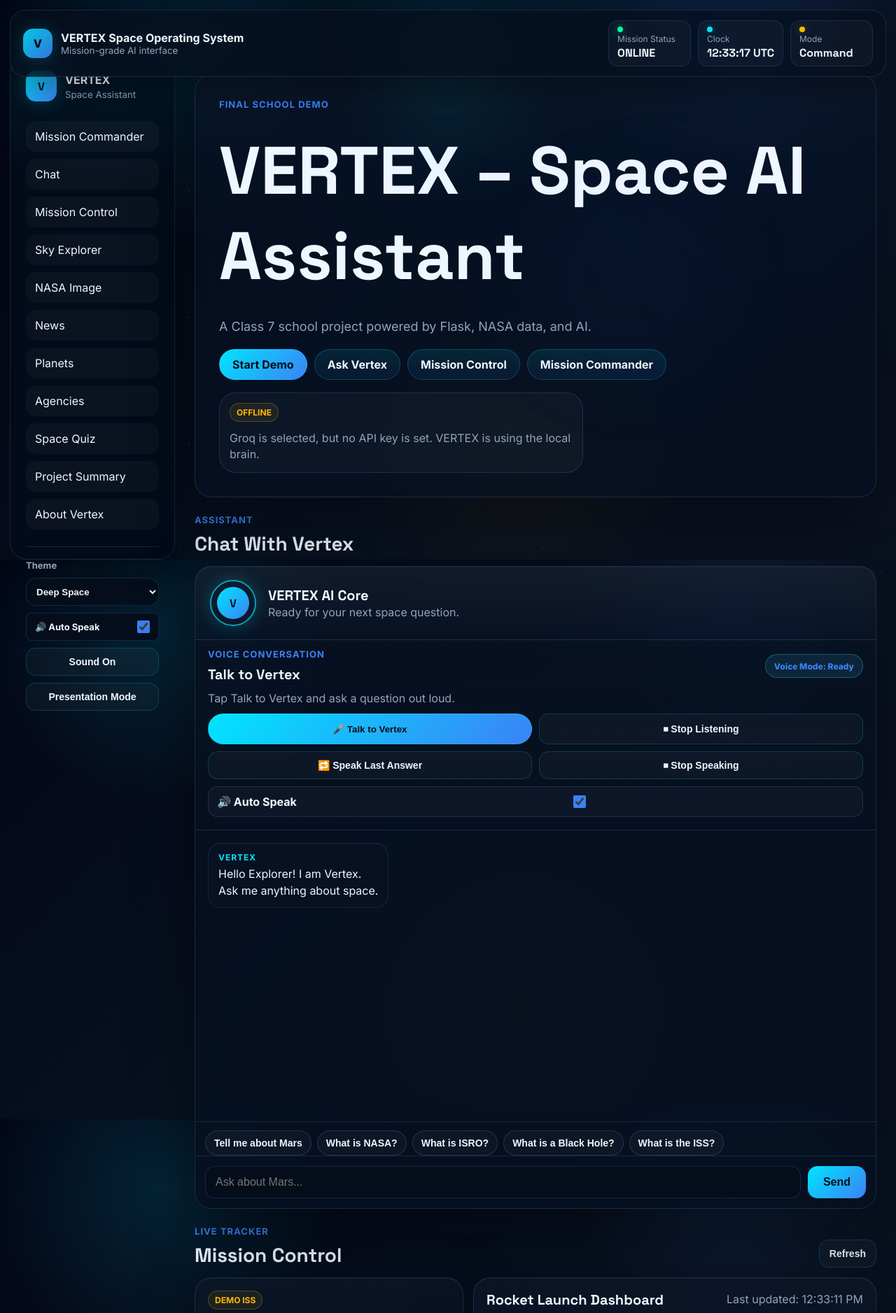
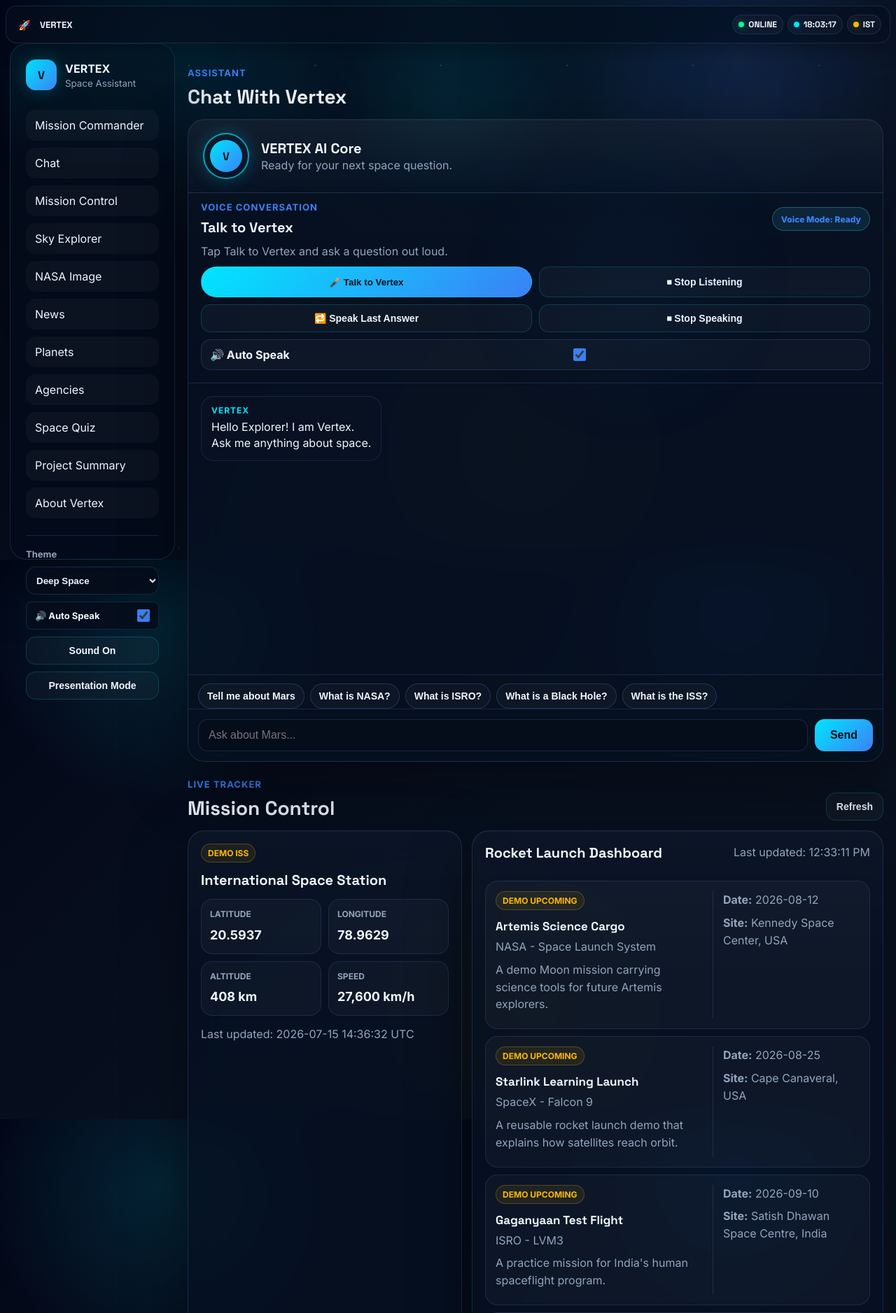
Before and after one commit to rounak-project/vertex-ai-chatbot, a Flask app: page / in a window 1280 px wide. Shown: the top 1877 px of the page at 70% size. Run offline with Flask 3, Linux system fonts and the light colour scheme; data that the repository does not hold is empty; some libraries are stand-ins or nearby versions.

Commit message:
Make application header compact

```diff
--- a/static/script.js
+++ b/static/script.js
@@ -176,7 +176,7 @@
       minute: "2-digit",
       second: "2-digit",
       hour12: false,
-      timeZoneName: "short"
+      timeZone: "Asia/Kolkata"
     });
   }
 
--- a/static/style.css
+++ b/static/style.css
@@ -208,13 +208,13 @@
   display: grid;
   grid-template-columns: 250px minmax(0, 1fr);
   min-height: 100vh;
-  padding-top: 78px;
+  padding-top: 62px;
 }
 
 .sidebar {
   position: sticky;
-  top: 78px;
-  height: calc(100vh - 78px);
+  top: 62px;
+  height: calc(100vh - 62px);
   margin: 0 0 0 14px;
   padding: 22px;
   border: 1px solid var(--line);
@@ -330,7 +330,7 @@
 
 .content {
   width: min(1180px, 100%);
-  padding: 28px;
+  padding: 10px 18px 20px;
 }
 
 .glass-panel {
@@ -350,47 +350,44 @@
 }
 
 .hero {
-  min-height: 260px;
-  display: grid;
-  align-content: center;
-  gap: 18px;
-  padding: 34px;
+  display: none;
 }
 
 .mission-header {
   position: fixed;
-  top: 14px;
-  left: 14px;
-  right: 14px;
+  top: 8px;
+  left: 8px;
+  right: 8px;
   z-index: 30;
   display: flex;
   align-items: center;
   justify-content: space-between;
-  gap: 20px;
-  padding: 14px 18px;
-  border-radius: 22px;
-  background: rgba(7, 14, 26, 0.72);
-  backdrop-filter: blur(28px) saturate(150%);
-  box-shadow: 0 16px 45px rgba(0, 0, 0, 0.34);
+  gap: 10px;
+  min-height: 54px;
+  padding: 8px 12px;
+  border-radius: 16px;
+  background: rgba(7, 14, 26, 0.68);
+  backdrop-filter: blur(24px) saturate(150%);
+  box-shadow: 0 10px 28px rgba(0, 0, 0, 0.26);
 }
 
 .mission-header-left,
 .mission-header-right {
   display: flex;
   align-items: center;
-  gap: 12px;
+  gap: 8px;
 }
 
 .mission-mark {
   display: grid;
-  width: 42px;
-  height: 42px;
+  width: 28px;
+  height: 28px;
   place-items: center;
-  border-radius: 14px;
-  background: linear-gradient(135deg, rgba(0, 229, 255, 0.88), rgba(59, 130, 246, 0.88));
-  color: #041018;
-  font-weight: 800;
-  box-shadow: 0 0 24px rgba(0, 229, 255, 0.2);
+  border-radius: 10px;
+  background: transparent;
+  color: var(--accent);
+  font-size: 14px;
+  box-shadow: none;
 }
 
 .mission-header strong,
@@ -402,19 +399,26 @@
   color: var(--muted);
 }
 
+.mission-header-left strong {
+  font-size: 13px;
+  font-weight: 800;
+  font-family: "Space Grotesk", "Inter", sans-serif;
+}
+
 .mission-header-right {
-  gap: 10px;
+  gap: 6px;
   flex-wrap: wrap;
   justify-content: flex-end;
 }
 
 .status-indicator {
-  display: grid;
-  gap: 2px;
-  min-width: 118px;
-  padding: 8px 12px;
+  display: flex;
+  align-items: center;
+  gap: 6px;
+  min-width: 0;
+  padding: 5px 8px;
   border: 1px solid rgba(120, 165, 255, 0.14);
-  border-radius: 14px;
+  border-radius: 999px;
   background: rgba(255, 255, 255, 0.03);
 }
 
@@ -423,12 +427,13 @@
   align-items: center;
   gap: 6px;
   color: var(--muted);
-  font-size: 12px;
+  font-size: 11px;
 }
 
 .status-indicator strong {
   font-family: "Space Grotesk", "Inter", sans-serif;
   letter-spacing: 0;
+  font-size: 12px;
 }
 
 .status-dot {
--- a/templates/index.html
+++ b/templates/index.html
@@ -17,27 +17,21 @@
 
   <header class="mission-header glass-panel" aria-label="System header">
     <div class="mission-header-left">
-      <span class="mission-mark" aria-hidden="true">V</span>
-      <div>
-        <strong>VERTEX Space Operating System</strong>
-        <small>Mission-grade AI interface</small>
-      </div>
+      <span class="mission-mark" aria-hidden="true">🚀</span>
+      <strong>VERTEX</strong>
     </div>
     <div class="mission-header-right">
       <div class="status-indicator">
         <span class="status-dot status-dot-live" aria-hidden="true"></span>
-        <span>Mission Status</span>
         <strong id="missionStatusText">ONLINE</strong>
       </div>
       <div class="status-indicator">
         <span class="status-dot status-dot-neutral" aria-hidden="true"></span>
-        <span>Clock</span>
-        <strong id="missionClock">00:00:00 UTC</strong>
+        <strong id="missionClock">18:02:15</strong>
       </div>
       <div class="status-indicator">
         <span class="status-dot status-dot-accent" aria-hidden="true"></span>
-        <span>Mode</span>
-        <strong>Command</strong>
+        <strong>IST</strong>
       </div>
     </div>
   </header>
@@ -85,27 +79,8 @@
 
     <main class="content">
       <div id="presentationBanner" class="presentation-banner glass-panel">
-        <h1>VERTEX – Space AI Assistant</h1>
         <button id="exitPresentationButton" class="secondary-button" type="button">Exit Presentation Mode</button>
       </div>
-
-      <section id="demo-start" class="hero glass-panel">
-        <p class="eyebrow">Final School Demo</p>
-        <h1>VERTEX – Space AI Assistant</h1>
-        <p class="subtitle">
-          A Class 7 school project powered by Flask, NASA data, and AI.
-        </p>
-        <div class="hero-actions">
-          <a class="hero-button primary" href="#demo-start">Start Demo</a>
-          <a class="hero-button" href="#chat">Ask Vertex</a>
-          <a class="hero-button" href="#mission-control">Mission Control</a>
-          <a class="hero-button" href="{{ url_for('mission_commander') }}">Mission Commander</a>
-        </div>
-        <article class="ai-status-card" aria-label="AI brain status">
-          <span id="aiStatusMode" class="tag">Checking AI status...</span>
-          <p id="aiStatusMessage">VERTEX is checking which brain is active.</p>
-        </article>
-      </section>
 
       <section id="chat" class="section-grid">
         <div class="section-heading">
```
Also changed, not shown: other parts of static/style.css (+9 -14 lines).
